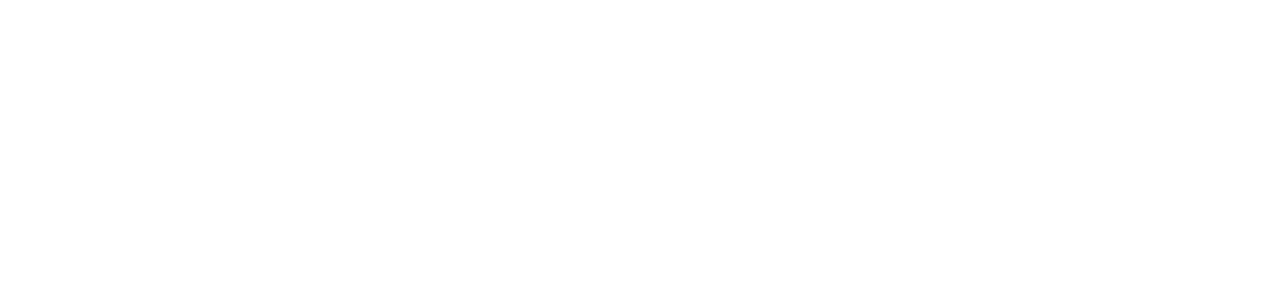
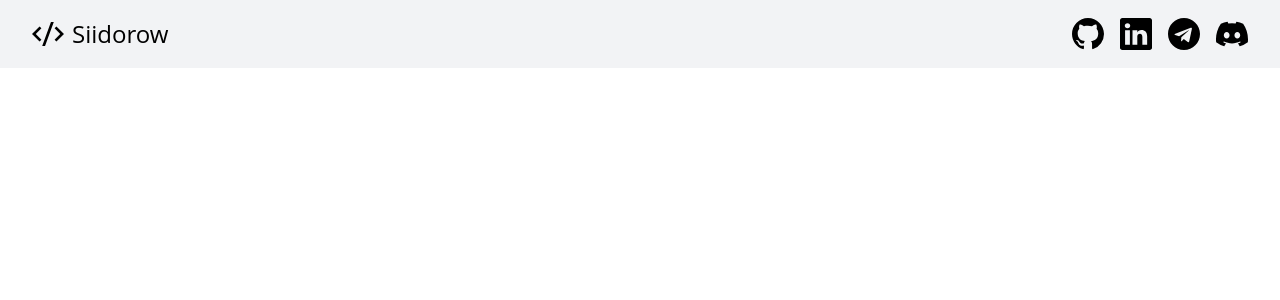
Before and after one commit to MikaelSiidorow/siidorow, a Svelte app: page / in a window 1280 px wide. Shown: the top 300 px of the page. Built offline with nearby package versions, Linux system fonts and the light colour scheme.

Commit message:
:sparkles: Implement Navbar

```diff
--- a/src/App.svelte
+++ b/src/App.svelte
@@ -1,8 +1,9 @@
 <script lang="ts">
+  import Nav from "./components/Nav.svelte";
 </script>
 
 <main>
-  <!-- nav -->
+  <Nav />
   <!-- hero -->
   <!-- cards -->
   <!-- about w/ timeline -->
--- /dev/null
+++ b/src/components/Icon.svelte
@@ -0,0 +1,59 @@
+<script lang="ts">
+  type IconName =
+    | "logo"
+    | "github"
+    | "discord"
+    | "telegram"
+    | "linkedin"
+    | "help";
+
+  interface IconData {
+    box: number;
+    svg: string;
+  }
+
+  type IconList = Record<IconName, IconData>;
+
+  export let icon: IconName;
+  export let size = "1rem";
+  export let color = "#fff";
+
+  const icons: IconList = {
+    logo: {
+      box: 24,
+      svg: `<path d="M24 12l-5.657 5.657-1.414-1.414L21.172 12l-4.243-4.243 1.414-1.414L24 12zM2.828 12l4.243 4.243-1.414 1.414L0 12l5.657-5.657L7.07 7.757 2.828 12zm6.96 9H7.66l6.552-18h2.128L9.788 21z"/>`,
+    },
+    github: {
+      box: 16,
+      svg: `<path d="M7.976 0A7.977 7.977 0 000 7.976c0 3.522 2.3 6.507 5.431 7.584.392.049.538-.196.538-.392v-1.37c-2.201.49-2.69-1.076-2.69-1.076-.343-.93-.881-1.175-.881-1.175-.734-.489.048-.489.048-.489.783.049 1.224.832 1.224.832.734 1.223 1.859.88 2.3.685.048-.538.293-.88.489-1.076-1.762-.196-3.621-.881-3.621-3.964 0-.88.293-1.566.832-2.153-.05-.147-.343-.978.098-2.055 0 0 .685-.196 2.201.832.636-.196 1.322-.245 2.007-.245s1.37.098 2.006.245c1.517-1.027 2.202-.832 2.202-.832.44 1.077.146 1.908.097 2.104a3.16 3.16 0 01.832 2.153c0 3.083-1.86 3.719-3.62 3.915.293.244.538.733.538 1.467v2.202c0 .196.146.44.538.392A7.984 7.984 0 0016 7.976C15.951 3.572 12.38 0 7.976 0z"/>`,
+    },
+    discord: {
+      box: 24,
+      svg: `<path d="M20.317 4.37a19.791 19.791 0 0 0-4.885-1.515.074.074 0 0 0-.079.037c-.21.375-.444.864-.608 1.25a18.27 18.27 0 0 0-5.487 0 12.64 12.64 0 0 0-.617-1.25.077.077 0 0 0-.079-.037A19.736 19.736 0 0 0 3.677 4.37a.07.07 0 0 0-.032.027C.533 9.046-.32 13.58.099 18.057a.082.082 0 0 0 .031.057 19.9 19.9 0 0 0 5.993 3.03.078.078 0 0 0 .084-.028 14.09 14.09 0 0 0 1.226-1.994.076.076 0 0 0-.041-.106 13.107 13.107 0 0 1-1.872-.892.077.077 0 0 1-.008-.128 10.2 10.2 0 0 0 .372-.292.074.074 0 0 1 .077-.01c3.928 1.793 8.18 1.793 12.062 0a.074.074 0 0 1 .078.01c.12.098.246.198.373.292a.077.077 0 0 1-.006.127 12.299 12.299 0 0 1-1.873.892.077.077 0 0 0-.041.107c.36.698.772 1.362 1.225 1.993a.076.076 0 0 0 .084.028 19.839 19.839 0 0 0 6.002-3.03.077.077 0 0 0 .032-.054c.5-5.177-.838-9.674-3.549-13.66a.061.061 0 0 0-.031-.03zM8.02 15.33c-1.183 0-2.157-1.085-2.157-2.419 0-1.333.956-2.419 2.157-2.419 1.21 0 2.176 1.096 2.157 2.42 0 1.333-.956 2.418-2.157 2.418zm7.975 0c-1.183 0-2.157-1.085-2.157-2.419 0-1.333.955-2.419 2.157-2.419 1.21 0 2.176 1.096 2.157 2.42 0 1.333-.946 2.418-2.157 2.418z"/>`,
+    },
+    linkedin: {
+      box: 16,
+      svg: `<path d="M0 1.146C0 .513.526 0 1.175 0h13.65C15.474 0 16 .513 16 1.146v13.708c0 .633-.526 1.146-1.175 1.146H1.175C.526 16 0 15.487 0 14.854V1.146zm4.943 12.248V6.169H2.542v7.225h2.401zm-1.2-8.212c.837 0 1.358-.554 1.358-1.248-.015-.709-.52-1.248-1.342-1.248-.822 0-1.359.54-1.359 1.248 0 .694.521 1.248 1.327 1.248h.016zm4.908 8.212V9.359c0-.216.016-.432.08-.586.173-.431.568-.878 1.232-.878.869 0 1.216.662 1.216 1.634v3.865h2.401V9.25c0-2.22-1.184-3.252-2.764-3.252-1.274 0-1.845.7-2.165 1.193v.025h-.016a5.54 5.54 0 0 1 .016-.025V6.169h-2.4c.03.678 0 7.225 0 7.225h2.4z"/>`,
+    },
+    telegram: {
+      box: 24,
+      svg: `<path d="m12 0c-6.627 0-12 5.373-12 12s5.373 12 12 12 12-5.373 12-12c0-6.627-5.373-12-12-12zm5.894 8.221-1.97 9.28c-.145.658-.537.818-1.084.508l-3-2.21-1.446 1.394c-.14.18-.357.295-.6.295-.002 0-.003 0-.005 0l.213-3.054 5.56-5.022c.24-.213-.054-.334-.373-.121l-6.869 4.326-2.96-.924c-.64-.203-.658-.64.135-.954l11.566-4.458c.538-.196 1.006.128.832.941z"/>`,
+    },
+    help: {
+      box: 24,
+      svg: `<path d="M11 18h2v-2h-2v2zm1-16C6.48 2 2 6.48 2 12s4.48 10 10 10 10-4.48 10-10S17.52 2 12 2zm0 18c-4.41 0-8-3.59-8-8s3.59-8 8-8 8 3.59 8 8-3.59 8-8 8zm0-14c-2.21 0-4 1.79-4 4h2c0-1.1.9-2 2-2s2 .9 2 2c0 2-3 1.75-3 5h2c0-2.25 3-2.5 3-5 0-2.21-1.79-4-4-4z"/>`,
+    },
+  } as const;
+
+  const displayIcon = icons[icon] ?? icons.help;
+</script>
+
+<svg
+  class={$$props.class}
+  width={size}
+  height={size}
+  fill={color}
+  viewBox="0 0 {displayIcon.box} {displayIcon.box}"
+>
+  {@html displayIcon.svg}</svg
+>
--- /dev/null
+++ b/src/components/Nav.svelte
@@ -0,0 +1,74 @@
+<script lang="ts">
+  import Icon from "./Icon.svelte";
+  import { socials } from "../constants";
+</script>
+
+<nav>
+  <a href="/">
+    <Icon class="homeIcon" icon="logo" size="2rem" />
+    <span>Siidorow</span>
+  </a>
+  <ul>
+    {#each socials as { id, url } (id)}
+      <li>
+        <a href={url}>
+          <Icon class="socialIcon" icon={id} size="2rem" />
+        </a>
+      </li>
+    {/each}
+  </ul>
+</nav>
+
+<style>
+  nav {
+    display: flex;
+    align-items: center;
+    justify-content: space-between;
+    padding: 1rem 2rem;
+    background-color: var(--secondary-color);
+  }
+
+  @media (max-width: 768px) {
+    nav {
+      flex-direction: column;
+      gap: 1rem;
+    }
+  }
+
+  nav a {
+    display: flex;
+    align-items: center;
+    color: var(--text-color);
+    text-decoration: none;
+  }
+
+  nav a:hover {
+    color: var(--accent-color-main);
+  }
+
+  nav a :global(.homeIcon) {
+    fill: var(--text-color);
+  }
+
+  nav a:hover :global(.homeIcon) {
+    fill: var(--accent-color-main);
+  }
+
+  nav a span {
+    margin-left: 0.5rem;
+    font-size: 1.5rem;
+  }
+
+  nav ul {
+    display: flex;
+    list-style: none;
+    gap: 1rem;
+  }
+
+  :global(.socialIcon) {
+    fill: var(--text-color);
+  }
+  :global(.socialIcon:hover) {
+    fill: var(--accent-color-main);
+  }
+</style>
--- /dev/null
+++ b/src/constants.ts
@@ -0,0 +1,18 @@
+export const socials = [
+  {
+    id: "github",
+    url: "https://github.com/mikaelsiidorow",
+  },
+  {
+    id: "linkedin",
+    url: "https://linkedin.com/in/mikaelsiidorow",
+  },
+  {
+    id: "telegram",
+    url: "https://t.me/mikaelsiidorow",
+  },
+  {
+    id: "discord",
+    url: "https://discord.com/users/153929794466217984",
+  },
+] as const;
--- a/src/styles/theme.css
+++ b/src/styles/theme.css
@@ -1,4 +1,27 @@
 :root {
-  --primary-color: #BB2649;
-  --secondary-color: #26BB98;
+  --text-color: #fff;
+  --primary-color: #000;
+  --secondary-color: #36393F;
+  --tertiary-color: #2F3136;
+  --accent-color-main: #BB2649;
+  --accent-color-alt: #26BB98;
 }
+
+@media (prefers-color-scheme: light) {
+  :root {
+    --text-color: #000;
+    --primary-color: #fff;
+    --secondary-color: #F2F3F5;
+    --tertiary-color: #D1D5D9;
+    --accent-color-main: #BB2649;
+    --accent-color-alt: #26BB98;
+  }
+}
+
+body {
+  font-family: 'Open Sans', 'Roboto', sans-serif;
+  font-size: 16px;
+  line-height: 1.5;
+  color: var(--tertiary-color);
+  background-color: var(--primary-color);
+}
```
